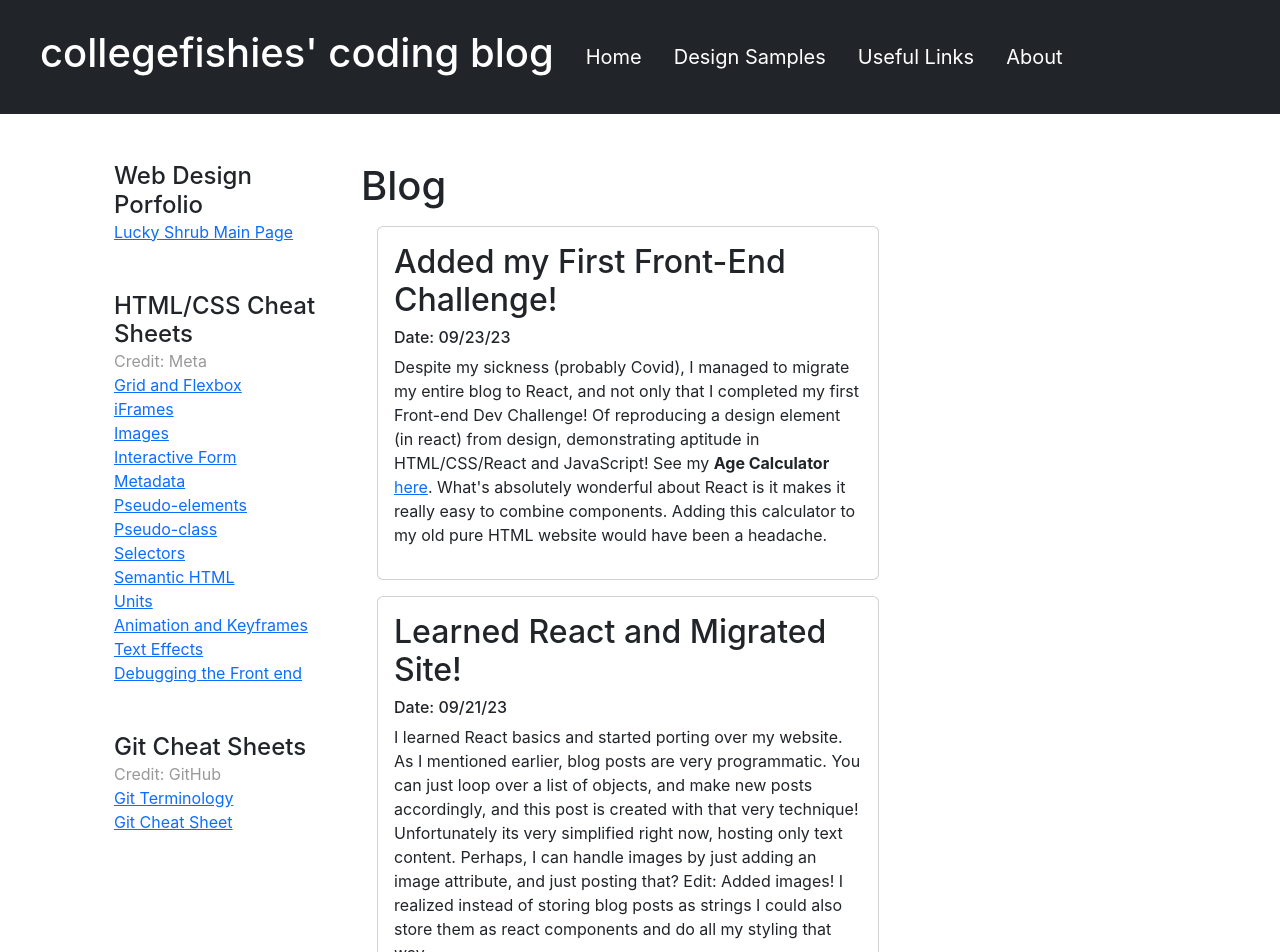
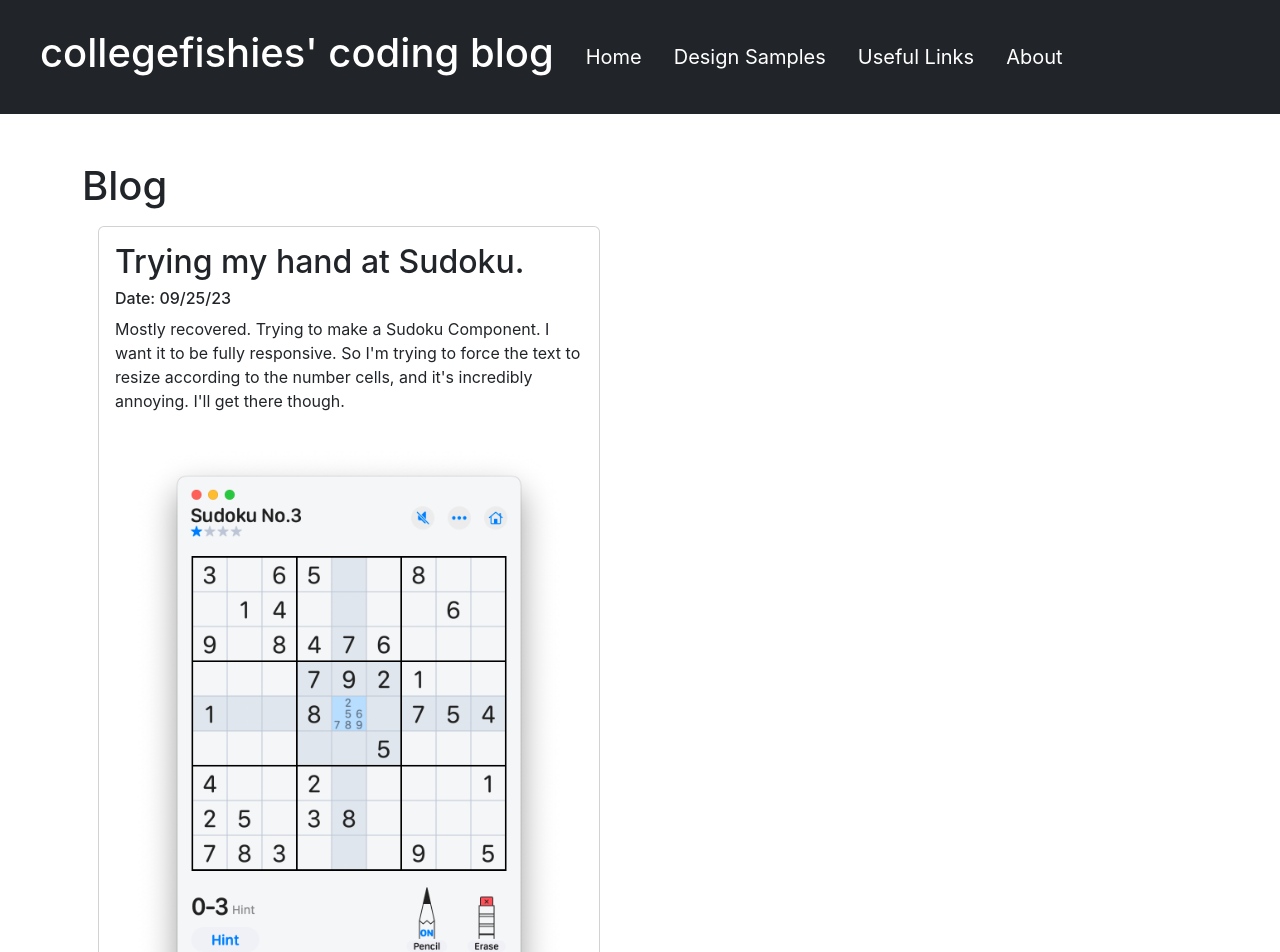
Before and after one commit to collegefishies/collegefishies.github.io, a React (Create React App) app: page / in a window 1280 px wide. Shown: the top 952 px of the page. Built offline with nearby package versions, Linux system fonts and the light colour scheme.

Commit message:
Add blog post.

```diff
--- a/src/assets/blogs.js
+++ b/src/assets/blogs.js
@@ -2,6 +2,7 @@
 //import images
 import linter    	from './imgs/linter.png'
 import luckyShrub	from './imgs/lucky-shrub.png'
+import sudoku    	from './imgs/sudoku.png'
 //import components
 import styled	from 'styled-components'
 import {Link}	from 'react-router-dom'
@@ -22,6 +23,14 @@ const ImageLink = styled.img`
 
 export const blog = {
 	"posts": [
+		{
+			"title": "Trying my hand at Sudoku.",
+			"date": "09/25/23",
+			"content": <>
+			<p> Mostly recovered. Trying to make a Sudoku Component. I want it to be fully responsive. So I'm trying to force the text to resize according to the number cells, and it's incredibly annoying. I'll get there though.</p>
+			<Image src={sudoku} />
+			</>
+		},
 		{
 			"title": "Added my First Front-End Challenge!",
 			"date": "09/23/23",
--- a/src/pages/Blog.js
+++ b/src/pages/Blog.js
@@ -16,7 +16,7 @@ function Blog() {
 	return (
 			<ContentArea>
 				<Row>
-					<Sidebar />
+					{/*<Sidebar />*/}
 					<Content title="Blog">
 						{blog.posts.map(returnPostComponent)}
 					</Content>
```
Also changed, not shown: src/assets/imgs/sudoku.png (added).
